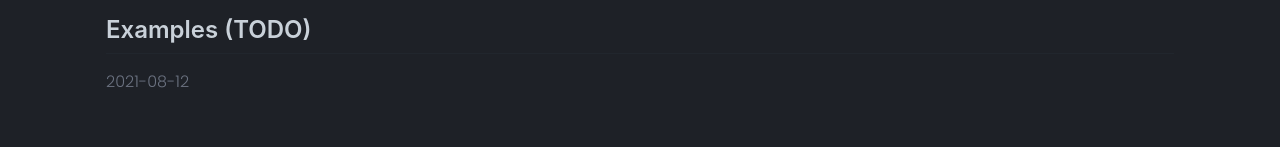
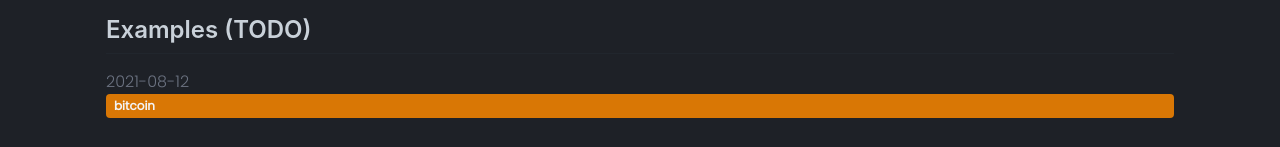
Before and after one commit to ChristianChiarulli/old_website, a Next.js app: page /blog/category/bitcoin/00-what-is-a-smart-contract in a window 1280 px wide. Shown: the part 1108-1255 px from the top of the page. Before the commit the page ends 1234 px from the top, so only its background shows below. Built offline with nearby package versions, Linux system fonts and the light colour scheme.

Commit message:
add footer

```diff
--- a/pages/blog/category/[category]/[slug].js
+++ b/pages/blog/category/[category]/[slug].js
@@ -20,7 +20,6 @@
       <div className={styles.article}>
         <div className={styles.article__container}>
           <h1 className={styles.article__title}>{title}</h1>
-          <CategoryLabel>{topic}</CategoryLabel>
         </div>
         <img src={cover_image} alt='' className={styles.cover__image} />
 
@@ -38,7 +37,10 @@
         <div className={markdownStyles.markdown__body}>
           <div dangerouslySetInnerHTML={{ __html: marked(content) }}></div>
         </div>
-        <div className='date'>{date}</div>
+        <div className={styles.footer}>
+          <div className='date'>{date}</div>
+          <CategoryLabel>{topic}</CategoryLabel>
+        </div>
       </div>
     </Layout>
   )
```
